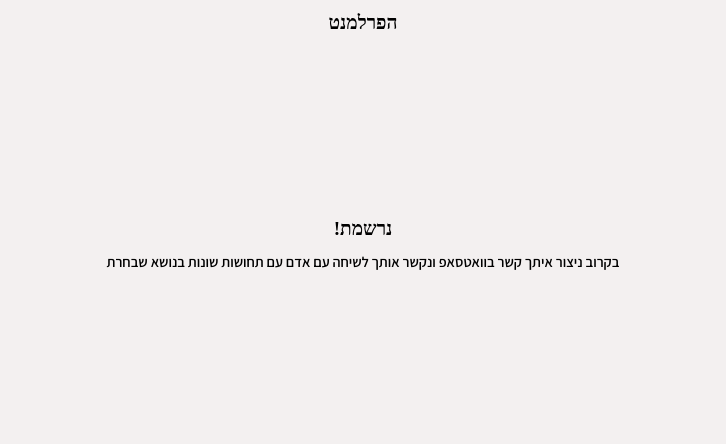
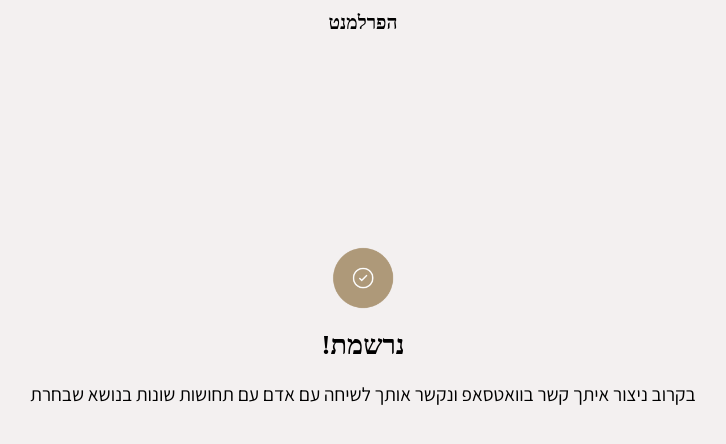
Before and after one commit to haparlament/haparlament-web-app, a React (Create React App) app: page /session-request-sent in a window 1280 px wide. Shown: the top 444 px of the page, without its empty margins (277-1003 px from the left). Built offline with nearby package versions, Linux system fonts and the light colour scheme; a web font is replaced by a local one.

Commit message:
Redesigned the success message Added placeholder success icon

```diff
--- a/src/components/pages/SessionSentMessage.tsx
+++ b/src/components/pages/SessionSentMessage.tsx
@@ -1,8 +1,12 @@
+import "../../styles.css/SessionSentMessage.scss"
+import successIcon from "../../styles.css/images/successIcon.png";
+
 function SessionSentMessage() {
 
   return (
     <div className="big-card details-form-div full-screen-mode">
-      <div className="details-form-headers">
+      <img className="success-icon" src={successIcon} alt="Success!" />
+      <div className="session-sent-message-headers">
         <h2>נרשמת!</h2>
         <h4>בקרוב ניצור איתך קשר בוואטסאפ ונקשר אותך לשיחה עם אדם עם תחושות שונות בנושא שבחרת</h4>
       </div>
--- a/src/styles.css/DetailsForm.scss
+++ b/src/styles.css/DetailsForm.scss
@@ -15,6 +15,7 @@
   width: 75%;
 
   h4 {
+    text-align: center;
     font-size: 0.9rem;
   }
 }
--- /dev/null
+++ b/src/styles.css/SessionSentMessage.scss
@@ -0,0 +1,26 @@
+.success-icon {
+    margin-top: 20.5vh;
+    max-height: 9%;
+}
+
+.session-sent-message-headers {
+    margin-top: 2.5vh;
+    display: flex;
+    flex-direction: column;
+    justify-content: center;
+    align-items: center;
+    direction: rtl;
+    gap: 10px;
+    width: 75%;
+
+    h2 {
+        font-size: 1.7rem;
+    }
+
+    h4 {
+        margin-top: 1.5vh;
+        text-align: center;
+        font-weight: lighter;
+        font-size: 1.2rem;
+    }
+}
```
Also changed, not shown: src/styles.css/images/successIcon.png (added).
